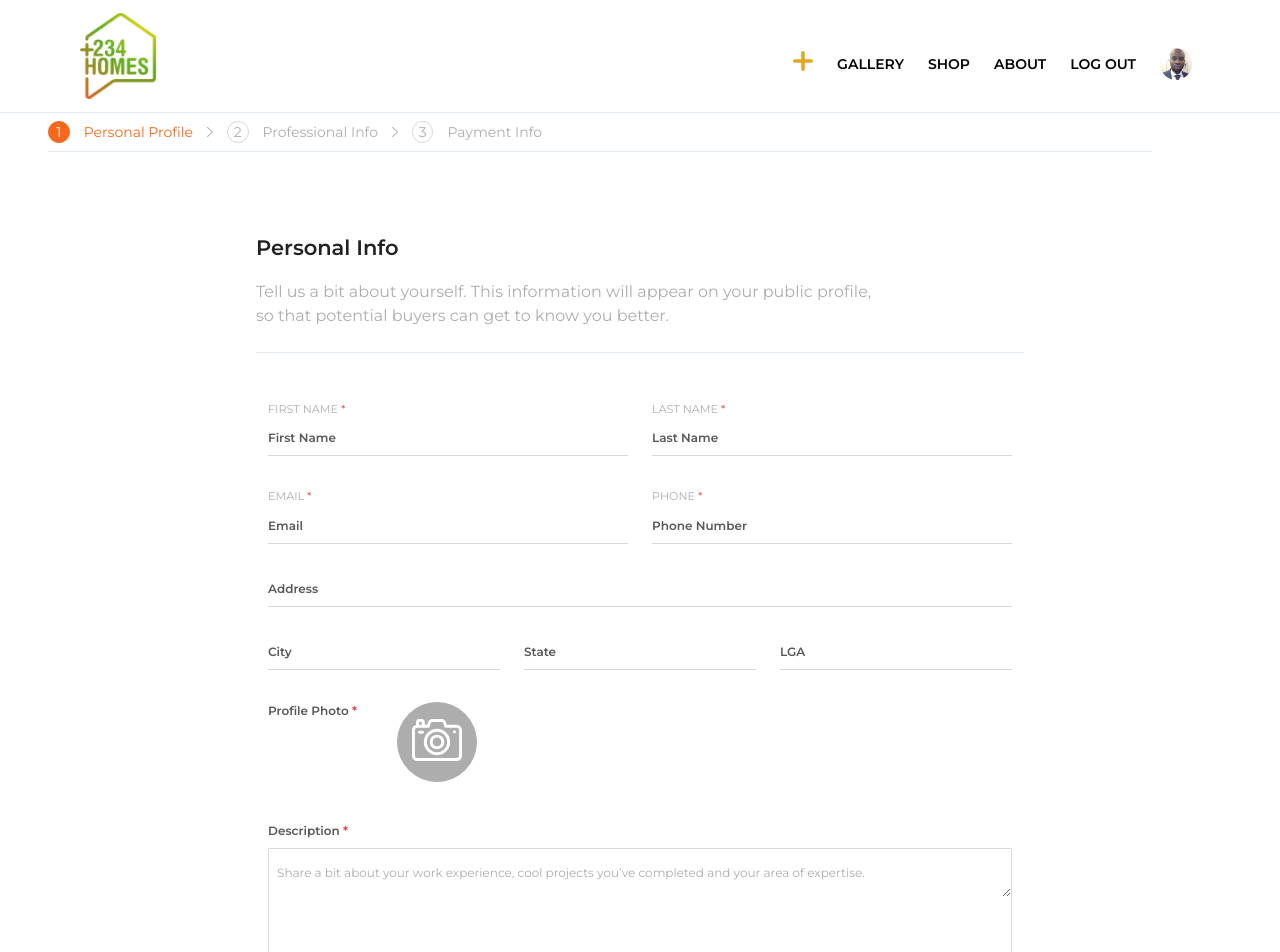
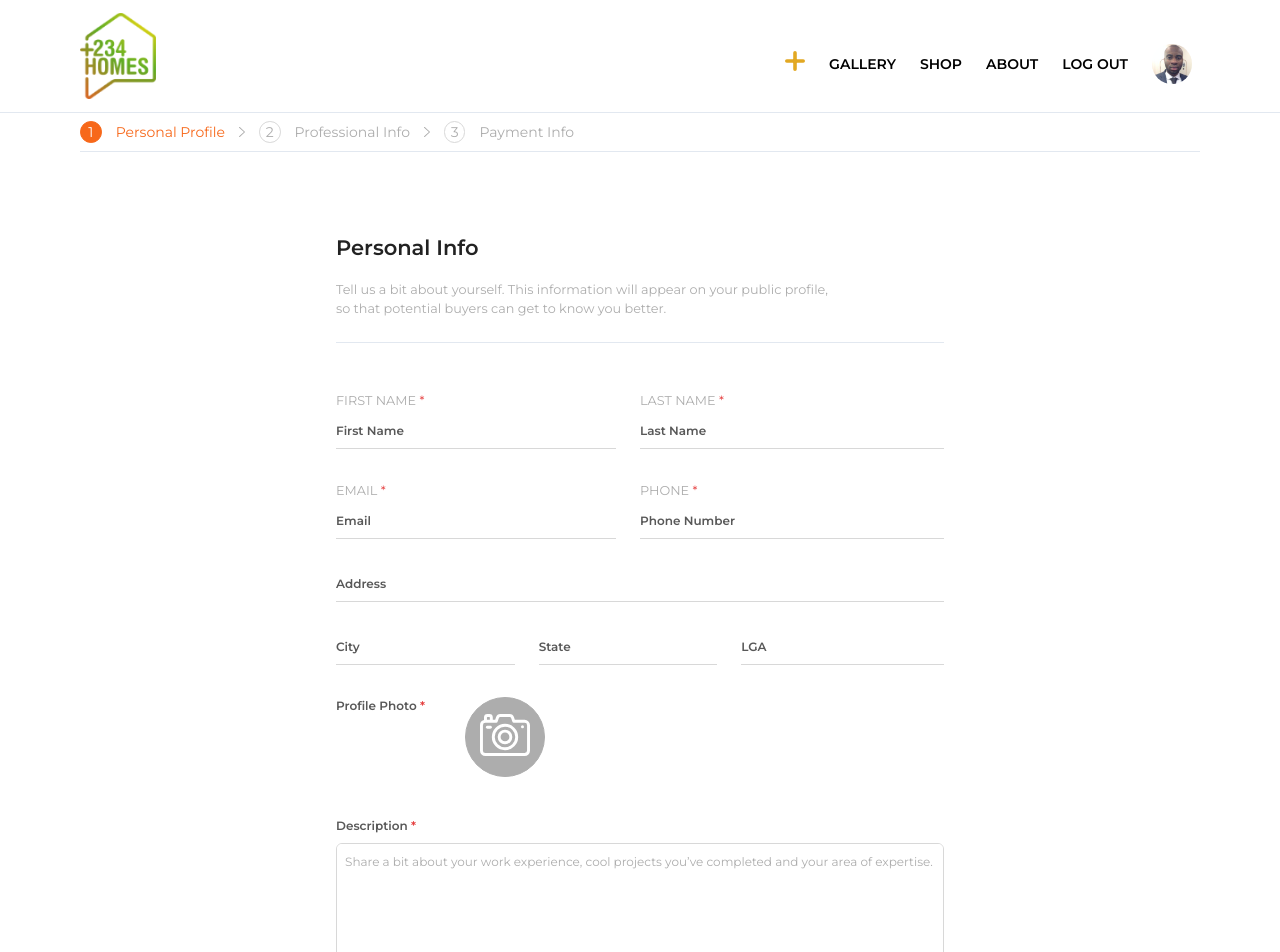
Before and after one commit to CJMaxwell/234HomesFrontend, a Next.js app: page /profile in a window 1280 px wide. Shown: the top 952 px of the page. Built offline with nearby package versions, Linux system fonts and the light colour scheme.

Commit message:
Corrections

```diff
--- a/components/Organisms/ProfileNavbar.tsx
+++ b/components/Organisms/ProfileNavbar.tsx
@@ -6,7 +6,6 @@ const Logo = styled.a`
   img {
     width: 4.71875rem;
     height: 5.33125rem;
-    /* object-fit: cover; */
   }
 `;
 
@@ -30,7 +29,7 @@ const ProfileNavbar = () => {
   const theme = useContext(ThemeContext);
 
   return (
-    <Wrapper className="flex items-center justify-between container max-auto general-padding py-6">
+    <Wrapper className="flex items-center justify-between container mx-auto general-padding py-6">
       <Link href="/">
         <Logo className="flex items-center text-white mr-6">
           <img src="/img/234_Homes_final_logo.png" className="cursor-pointer" alt="+234Homes logo" />
@@ -64,7 +63,7 @@ const ProfileNavbar = () => {
           <Link href="/signup">
             <a className="">
               <img
-                className="h-8 w-8 rounded-full inline-block mr-2"
+                className="h-10 w-10 rounded-full inline-block mr-2"
                 src="/img/profileImg.jpg"
                 alt="User Profile Picture"
               />
--- a/components/templates/CompanyProfile.tsx
+++ b/components/templates/CompanyProfile.tsx
@@ -47,6 +47,7 @@ const Main = styled.section`
   }
   .general {
     color: ${({ theme }) => theme.colors.gray11};
+    font-size: 0.8rem;
   }
 
   input::placeholder {
@@ -93,7 +94,7 @@ const CompanyProfile = () => {
       <ProfileNavbar />
       <hr />
       <Main className="container  general-padding mx-auto mb-24">
-        <ul className="flex text-sm py-2 mr-10 -ml-8">
+        <ul className="flex text-sm py-2">
           <li className="flex items-center">
             <span className="progression active">1</span>
             <span className="leading-progression">Personal Profile</span>
@@ -113,7 +114,7 @@ const CompanyProfile = () => {
             <span className="leading-progression">Payment Info</span>
           </li>
         </ul>
-        <hr className="mr-10 -ml-8" />
+        <hr />
         <div className="mt-20 px-64">
           <h1 className="heading font-semibold pb-4">Business Information</h1>
           <p className="general pb-6">Lorem ipsum dolor sit amet, consetetur sadipscing elitr, sed diam nonumy <br />
@@ -122,55 +123,55 @@ const CompanyProfile = () => {
           <form className="w-full mt-12">
 
             <div className="w-full mb-6 md:mb-0 mt-8">
-              <div className="px-3">
+              <div>
                 <div className="input-wrapper">
                   <input className="appearance-none bg-transparent border-none w-full text-gray-700 mr-3 pb-2 leading-tight focus:outline-none" type="text" required placeholder="Company Name" aria-label="Company Name" />
                 </div>
               </div>
             </div>
             <div className="w-full mb-6 md:mb-0 mt-8">
-              <div className="px-3">
+              <div>
                 <div className="input-wrapper">
                   <input className="appearance-none bg-transparent border-none w-full text-gray-700 mr-3 pb-2 leading-tight focus:outline-none" type="text" required placeholder="Company Address" aria-label="Company Address" />
                 </div>
               </div>
             </div>
             <div className="flex mt-8">
-              <div className="w-1/3 px-3 mb-6 md:mb-0">
+              <div className="w-1/3 mb-6 md:mb-0">
                 <div className="input-wrapper">
                   <input className="appearance-none bg-transparent border-none w-full text-gray-700 mr-3 pb-2 leading-tight focus:outline-none" type="text" required placeholder="City" aria-label="email" />
                 </div>
               </div>
-              <div className="w-1/3 px-3 mb-6 md:mb-0">
+              <div className="w-1/3 mb-6 md:mb-0">
                 <div className="input-wrapper">
                   <input className="appearance-none bg-transparent border-none w-full text-gray-700 mr-3 pb-2 leading-tight focus:outline-none" type="text" required placeholder="State" aria-label="Phone number" />
                 </div>
               </div>
-              <div className="w-1/3 px-3 mb-6 md:mb-0">
+              <div className="w-1/3 mb-6 md:mb-0">
                 <div className="input-wrapper">
                   <input className="appearance-none bg-transparent border-none w-full text-gray-700 mr-3 pb-2 leading-tight focus:outline-none" type="text" required placeholder="LGA" aria-label="Phone number" />
                 </div>
               </div>
             </div>
             <div className="flex mt-8">
-              <div className="w-1/2 px-3 mb-6 md:mb-0">
+              <div className="w-1/2 mb-6 md:mb-0">
                 <div className="input-wrapper">
                   <input className="appearance-none bg-transparent border-none w-full text-gray-700 mr-3 pb-2 leading-tight focus:outline-none" type="text" required placeholder="Business Number" aria-label="Business Number" />
                 </div>
               </div>
-              <div className="w-1/2 px-3 mb-6 md:mb-0">
+              <div className="w-1/2 mb-6 md:mb-0">
                 <div className="input-wrapper">
                   <input className="appearance-none bg-transparent border-none w-full text-gray-700 mr-3 pb-2 leading-tight focus:outline-none" type="text" required placeholder="Business Email" aria-label="Business Email" />
                 </div>
               </div>
             </div>
             <div className="flex mt-8">
-              <div className="w-1/2 px-3 mb-6 md:mb-0">
+              <div className="w-1/2 mb-6 md:mb-0">
                 <div className="input-wrapper">
                   <input className="appearance-none bg-transparent border-none w-full text-gray-700 mr-3 pb-2 leading-tight focus:outline-none" type="text" required placeholder="Business Type" aria-label="Business Type" />
                 </div>
               </div>
-              <div className="w-1/2 px-3 mb-6 md:mb-0">
+              <div className="w-1/2 mb-6 md:mb-0">
                 <div className="input-wrapper">
                   <input className="appearance-none bg-transparent border-none w-full text-gray-700 mr-3 pb-2 leading-tight focus:outline-none" type="text" required placeholder="Business Category" aria-label="Business Category" />
                 </div>
@@ -178,18 +179,18 @@ const CompanyProfile = () => {
             </div>
 
             <div className="w-full mb-6 md:mb-0 mt-8">
-              <div className="px-3">
+              <div>
                 <label className="block without-placeholder text-gray-700 text-xs  mb-2" htmlFor="grid-first-name">
                   Description <span className="text-red-600">&#42;</span>
                 </label>
-                <Desc className="rounded-sm h-32">
+                <Desc className="rounded-md overflow-hidden h-32">
                   <textarea name="description" id="description" className="w-full text-gray-700 mr-3 pb-2 px-2 leading-tight focus:outline-none" placeholder="Share a bit about your work experience, cool projects you’ve completed and your area of expertise."></textarea>
                 </Desc>
               </div>
             </div>
 
             <div className="w-full flex justify-end text-center mt-16">
-              <Continue type="submit" className="mx-3 text-center text-white">Continue</Continue>
+              <Continue type="submit" className="mx-3 text-center font-semibold text-white">Continue</Continue>
             </div>
           </form>
         </div>
--- a/components/templates/PersonalProfile.tsx
+++ b/components/templates/PersonalProfile.tsx
@@ -44,9 +44,7 @@ const Main = styled.section`
     color: ${({ theme }) => theme.colors.gray1};
     font-size: 1.3125rem;
   }
-  .general, textarea::placeholder {
-    color: ${({ theme }) => theme.colors.gray11};
-  }
+
   .input-label {
     font-size: 0.7rem;
   }
@@ -58,10 +56,17 @@ const Main = styled.section`
     color: ${({ theme }) => theme.colors.gray5};
     font-weight: 600;
   }
-  textarea::placeholder {
-    padding-top: 1rem;
+  .general {
+    font-size: 0.8rem;
+    color: ${({ theme }) => theme.colors.gray11};
+  }
+
+  textarea, textarea::placeholder {
+    padding-top: 5px;
     font-size: 12px;
+    color: ${({ theme }) => theme.colors.gray11};
   }
+
   /* .without-placeholder {
     color: ${({ theme }) => theme.colors.gray1};
     font-weight: 400;
@@ -108,8 +113,8 @@ const PersonalProfile = () => {
     <>
       <ProfileNavbar />
       <hr />
-      <Main className="container mx-auto mb-24">
-        <ul className="flex text-sm py-2 mr-24 ml-12">
+      <Main className="container mx-auto mb-24 general-padding">
+        <ul className="flex text-sm py-2">
           <li className="flex items-center">
             <span className="progression active">1</span>
             <span className="leading-progression">Personal Profile</span>
@@ -129,7 +134,7 @@ const PersonalProfile = () => {
             <span className="leading-progression">Payment Info</span>
           </li>
         </ul>
-        <hr className="mr-32 ml-12" />
+        <hr />
         <div className="mt-20 px-64">
           <h1 className="heading font-semibold pb-4">Personal Info</h1>
           <p className="general pb-6">Tell us a bit about yourself. This information will appear on your public profile, <br />
@@ -137,7 +142,7 @@ const PersonalProfile = () => {
           <hr />
           <form className="w-full mt-12">
             <div className="flex">
-              <div className="w-1/2 px-3 mb-6 md:mb-0">
+              <div className="w-1/2 mb-6 pr-6 md:mb-0">
                 <label className="block input-label general uppercase text-gray-700 text-xs mb-2" htmlFor="grid-first-name">
                   First Name <span className="text-red-600">&#42;</span>
                 </label>
@@ -145,7 +150,7 @@ const PersonalProfile = () => {
                   <input className="appearance-none bg-transparent border-none w-full text-gray-700 mr-3 pb-2 leading-tight focus:outline-none" type="text" required placeholder="First Name" aria-label="First Name" />
                 </div>
               </div>
-              <div className="w-1/2 px-3 mb-6 md:mb-0">
+              <div className="w-1/2 mb-6 md:mb-0">
                 <label className="block input-label general uppercase text-gray-700 text-xs  mb-2" htmlFor="grid-first-name">
                   Last Name <span className="text-red-600">&#42;</span>
                 </label>
@@ -155,7 +160,7 @@ const PersonalProfile = () => {
               </div>
             </div>
             <div className="flex mt-8">
-              <div className="w-1/2 px-3 mb-6 md:mb-0">
+              <div className="w-1/2 mb-6 pr-6 md:mb-0">
                 <label className="block input-label general uppercase text-gray-700 text-xs mb-2" htmlFor="grid-first-name">
                   Email <span className="text-red-600">&#42;</span>
                 </label>
@@ -163,7 +168,7 @@ const PersonalProfile = () => {
                   <input className="appearance-none bg-transparent border-none w-full text-gray-700 mr-3 pb-2 leading-tight focus:outline-none" type="email" required placeholder="Email" aria-label="email" />
                 </div>
               </div>
-              <div className="w-1/2 px-3 mb-6 md:mb-0">
+              <div className="w-1/2 mb-6 md:mb-0">
                 <label className="block input-label general uppercase text-gray-700 text-xs  mb-2" htmlFor="grid-first-name">
                   Phone <span className="text-red-600">&#42;</span>
                 </label>
@@ -173,43 +178,31 @@ const PersonalProfile = () => {
               </div>
             </div>
             <div className="w-full mb-6 md:mb-0 mt-8">
-              <div className="px-3">
-                {/* <label className="block uppercase text-gray-700 text-xs  mb-2" htmlFor="grid-first-name">
-                  Address<span className="text-red-600">&#42;</span>
-                </label> */}
+              <div>
                 <div className="input-wrapper">
                   <input className="appearance-none bg-transparent border-none w-full text-gray-700 mr-3 pb-2 leading-tight focus:outline-none" type="text" required placeholder="Address" aria-label="Address" />
                 </div>
               </div>
             </div>
             <div className="flex mt-8">
-              <div className="w-1/3 px-3 mb-6 md:mb-0">
-                {/* <label className="block uppercase text-gray-700 text-xs mb-2" htmlFor="grid-first-name">
-                  City<span className="text-red-600">&#42;</span>
-                </label> */}
+              <div className="w-1/3 pr-6 mb-6 md:mb-0">
                 <div className="input-wrapper">
                   <input className="appearance-none bg-transparent border-none w-full text-gray-700 mr-3 pb-2 leading-tight focus:outline-none" type="text" required placeholder="City" aria-label="email" />
                 </div>
               </div>
-              <div className="w-1/3 px-3 mb-6 md:mb-0">
-                {/* <label className="block uppercase text-gray-700 text-xs  mb-2" htmlFor="grid-first-name">
-                  State<span className="text-red-600">&#42;</span>
-                </label> */}
+              <div className="w-1/3 pr-6 mb-6 md:mb-0">
                 <div className="input-wrapper">
                   <input className="appearance-none bg-transparent border-none w-full text-gray-700 mr-3 pb-2 leading-tight focus:outline-none" type="text" required placeholder="State" aria-label="Phone number" />
                 </div>
               </div>
-              <div className="w-1/3 px-3 mb-6 md:mb-0">
-                {/* <label className="block uppercase text-gray-700 text-xs  mb-2" htmlFor="grid-first-name">
-                  LGA<span className="text-red-600">&#42;</span>
-                </label> */}
+              <div className="w-1/3 mb-6 md:mb-0">
                 <div className="input-wrapper">
                   <input className="appearance-none bg-transparent border-none w-full text-gray-700 mr-3 pb-2 leading-tight focus:outline-none" type="text" required placeholder="LGA" aria-label="Phone number" />
                 </div>
               </div>
             </div>
             <div className="w-full mb-6 md:mb-0 mt-8">
-              <div className="px-3 flex">
+              <div className="flex">
                 <label className="block mr-10 without-placeholder text-gray-700 text-xs  mb-2" htmlFor="grid-first-name">
                   Profile Photo <span className="text-red-600">&#42;</span>
                 </label>
@@ -219,17 +212,17 @@ const PersonalProfile = () => {
               </div>
             </div>
             <div className="w-full mb-6 md:mb-0 mt-8">
-              <div className="px-3">
+              <div>
                 <label className="block without-placeholder text-gray-700 text-xs  mb-2" htmlFor="grid-first-name">
                   Description <span className="text-red-600">&#42;</span>
                 </label>
-                <Desc className="rounded-sm h-32">
-                  <textarea name="description" id="description" className="w-full text-gray-700 mr-3 pb-2 px-2 leading-tight focus:outline-none" placeholder="Share a bit about your work experience, cool projects you’ve completed and your area of expertise."></textarea>
+                <Desc className="rounded-md h-32 overflow-hidden">
+                  <textarea name="description" id="description" className="w-full h-full text-gray-700 mr-3 pb-2 px-2 leading-tight focus:outline-none" placeholder="Share a bit about your work experience, cool projects you’ve completed and your area of expertise."></textarea>
                 </Desc>
               </div>
             </div>
             <div className="w-full flex justify-end text-center mt-16">
-              <Continue type="submit" className="mx-3 text-center text-white">Continue</Continue>
+              <Continue type="submit" className="mx-3 text-center text-white font-semibold">Continue</Continue>
             </div>
           </form>
         </div>
--- a/components/templates/ProfessionalProfile.tsx
+++ b/components/templates/ProfessionalProfile.tsx
@@ -47,6 +47,7 @@ const Main = styled.section`
   }
   .general {
     color: ${({ theme }) => theme.colors.gray11};
+    font-size: 0.8rem;
   }
   select:first-child, .edu-input input::placeholder {
     color: ${({ theme }) => theme.colors.gray11};
@@ -78,6 +79,10 @@ const Main = styled.section`
 
 const Legend = styled.div`
   border: 1px solid ${({ theme }) => theme.colors.gray17};
+
+  &.title {
+    border-right-width: 0;
+  }
 `;
 
 const Add = styled.button`
@@ -104,8 +109,8 @@ const ProfessionalProfile = () => {
     <>
       <ProfileNavbar />
       <hr />
-      <Main className="container mx-auto  general-padding  mb-24">
-        <ul className="flex text-sm py-2 -ml-8 mr-8">
+      <Main className="container mx-auto general-padding  mb-24">
+        <ul className="flex text-sm py-2">
           <li className="flex items-center">
             <span className="progression active">1</span>
             <span className="leading-progression">Personal Profile</span>
@@ -125,7 +130,7 @@ const ProfessionalProfile = () => {
             <span className="leading-progression">Payment Info</span>
           </li>
         </ul>
-        <hr className="-ml-8 mr-8" />
+        <hr />
         <div className="mt-20 px-64">
           <h1 className="heading font-semibold pb-4">Professional Info</h1>
           <p className="general pb-6">This is your time to shine. Let potential buyers know what you do best and <br />
@@ -133,7 +138,7 @@ const ProfessionalProfile = () => {
           <hr />
           <form className="w-full mt-12">
             <div className="flex">
-              <div className="w-1/2 px-3 mb-6 md:mb-0">
+              <div className="w-1/2 pr-6 mb-6 md:mb-0">
                 <div className="input-wrapper">
                   <select name="occupation" id="occupation" className="w-full pb-2 select-first-custom">
                     <option value="Occupation">Your Occupation</option>
@@ -143,7 +148,7 @@ const ProfessionalProfile = () => {
                   </select>
                 </div>
               </div>
-              <div className="w-1/2 px-3 mb-6 md:mb-0">
+              <div className="w-1/2 mb-6 md:mb-0">
                 <div className="input-wrapper">
                   <select name="Experience" id="Experience" className="w-full pb-2 select-first-custom">
                     <option value="Experience Level">Experience Level</option>
@@ -155,7 +160,7 @@ const ProfessionalProfile = () => {
               </div>
             </div>
             <div className="w-full mb-6 md:mb-0 mt-8">
-              <div className="px-3">
+              <div>
                 <div className="input-wrapper">
                   <select name="Experience" id="Experience" className="w-full pb-2 select-first-custom">
                     <option value="Key Skills">Key Skills</option>
@@ -168,7 +173,7 @@ const ProfessionalProfile = () => {
             </div>
 
             <div className="w-full mb-6 md:mb-0 mt-8">
-              <div className="px-3">
+              <div>
                 <p className="block input-label text-gray-700 text-xs mb-2">
                   Education <span className="text-red-600">&#42;</span>
                 </p>
@@ -197,7 +202,7 @@ const ProfessionalProfile = () => {
                   </div>
                   <div className="flex pt-4">
                     <div className="w-1/6">
-                      <Legend>
+                      <Legend className="title">
                         <select name="Experience" id="Experience" className="w-full p-2">
                           <option value="Title">Title</option>
                           <option value="BS">BS</option>
@@ -228,7 +233,7 @@ const ProfessionalProfile = () => {
             </div>
 
             <div className="w-full mb-6 md:mb-0 mt-8">
-              <div className="px-3">
+              <div>
                 <p className="block input-label text-gray-700 text-xs mb-2">
                   Certifications <span className="text-red-600">&#42;</span>
                 </p>
@@ -275,14 +280,14 @@ const ProfessionalProfile = () => {
             </div>
 
             <div className="w-full mb-6 md:mb-0 mt-8">
-              <div className="px-3">
+              <div>
                 <div className="input-wrapper">
                   <input className="appearance-none bg-transparent border-none w-full text-gray-700 mr-3 pb-2 leading-tight focus:outline-none" type="text" required placeholder="Personal Website" aria-label="Personal Website" />
                 </div>
               </div>
             </div>
             <div className="w-full flex justify-end text-center mt-16">
-              <Continue type="submit" className="mx-3 text-center text-white">Continue</Continue>
+              <Continue type="submit" className="mx-3 text-center font-semibold text-white">Continue</Continue>
             </div>
           </form>
         </div>
```
Also changed, not shown: components/Organisms/SignUpNavbar.tsx (+11 -5 lines), components/templates/Dashboard.tsx (+10 -8 lines), components/templates/Login.tsx (+4 -9 lines), components/templates/Signup.tsx (+5 -5 lines).
